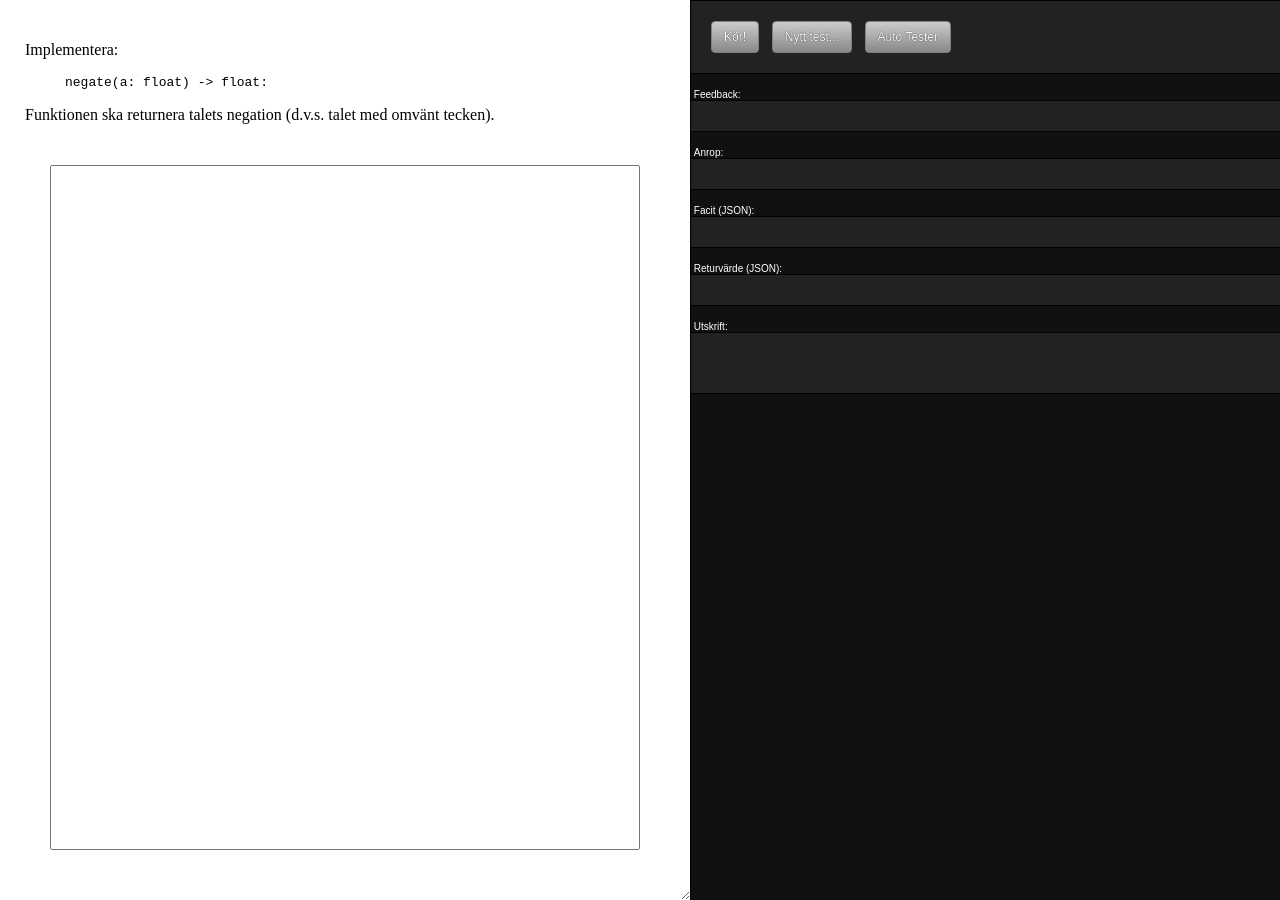
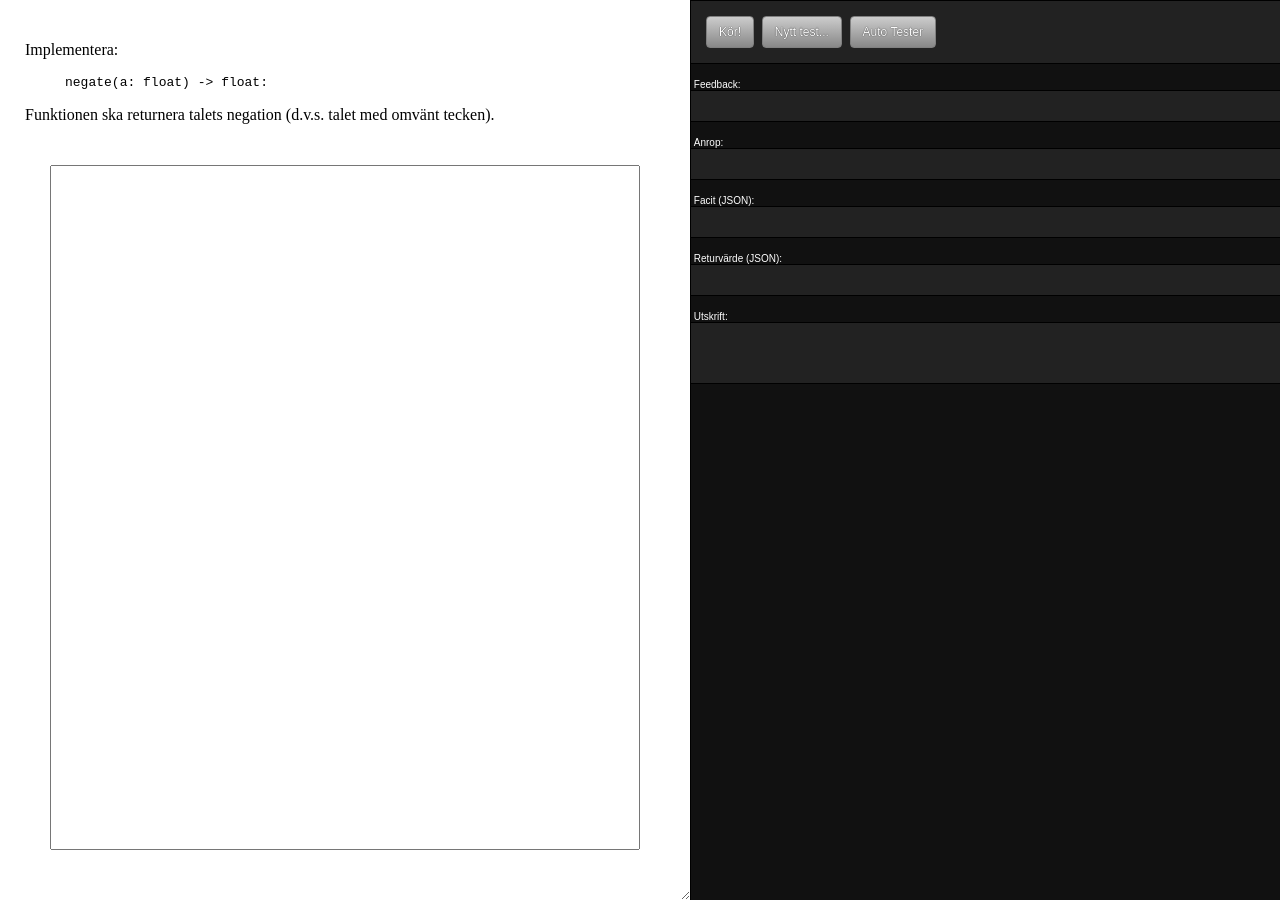
Before and after one commit to crilab/dva128_funcportal, a Jekyll site: the page built from _assignments/negate.md, in a window 1280 px wide. Built offline with Jekyll 4.4.1, drawn with Linux system fonts in a browser that asks for light colours.

Commit message:
fixed button margin

```diff
--- a/_layouts/assignment.html
+++ b/_layouts/assignment.html
@@ -75,7 +75,10 @@
                 font-size: 12px;
                 text-shadow: 0px 1px 1px black;
                 transition: background 0.3s ease;
-                margin: 5px;
+            }
+
+            button + button {
+                margin-left: 5px;
             }
 
             button:hover {
```
